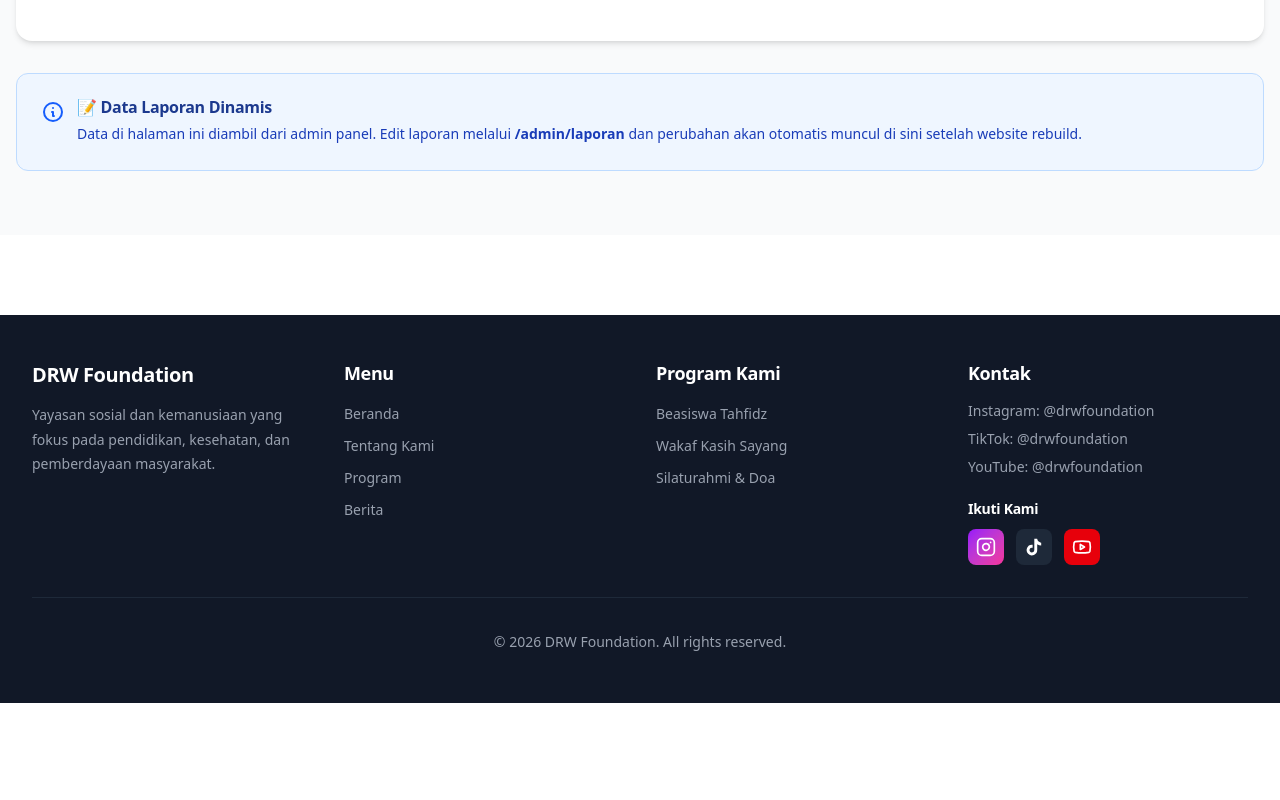
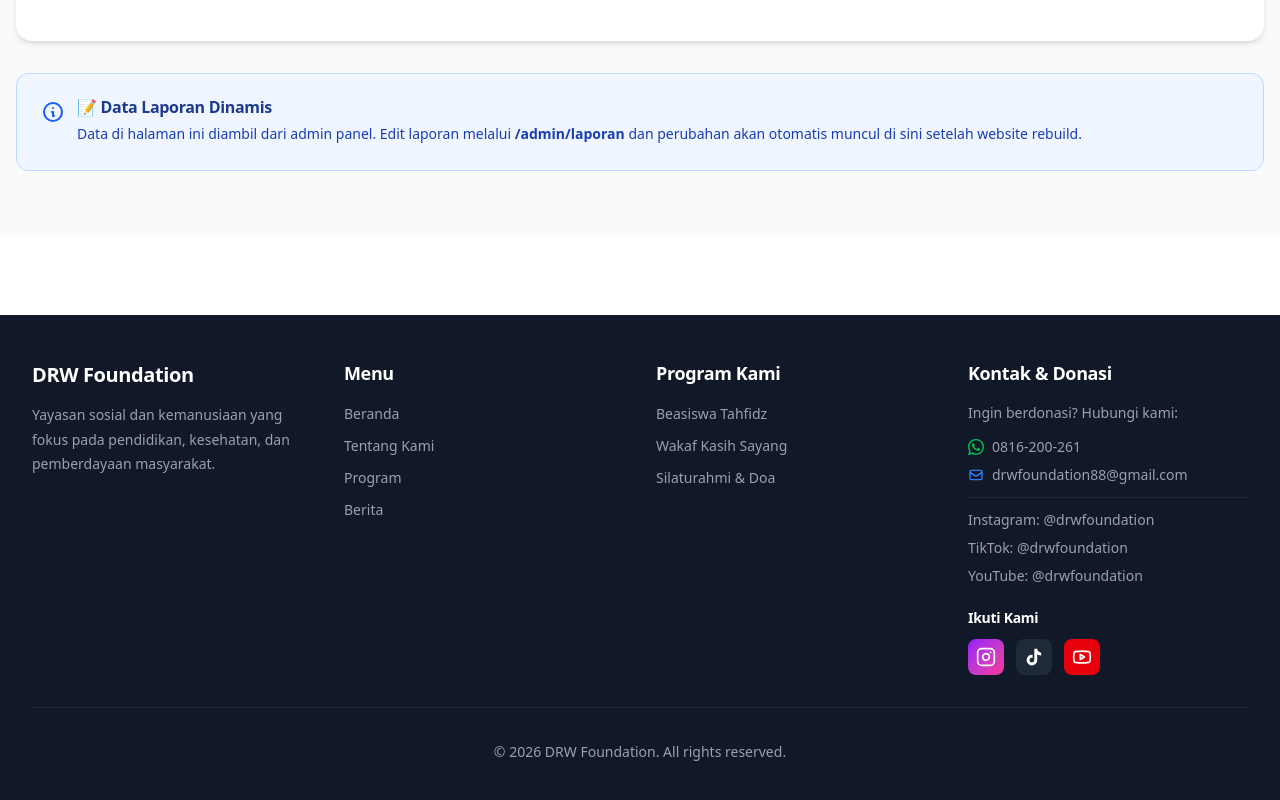
Before and after one commit to multimediadrw/drwfoundation, a Next.js app: page /laporan in a window 1280 px wide. Shown: the part 3061-3861 px from the top of the page. Before the commit the page ends 3764 px from the top, so only its background shows below. Built offline with nearby package versions, Linux system fonts and the light colour scheme; no server answers.

Commit message:
feat: Update contact info with WhatsApp 0816-200-261 and email drwfoundation88@gmail.com
- Update FloatingCTA with new WhatsApp number and email
- Update Footer with donation call-to-action
- Add prominent contact info for donations

```diff
--- a/components/FloatingCTA.tsx
+++ b/components/FloatingCTA.tsx
@@ -31,12 +31,12 @@ export default function FloatingCTA() {
         {isExpanded && (
           <div className="flex flex-col gap-2 animate-slide-up">
             <Link
-              href="https://wa.me/6281234567890"
+              href="https://wa.me/6281620026"
               target="_blank"
               rel="noopener noreferrer"
               className="group flex items-center gap-3 bg-green-500 hover:bg-green-600 text-white px-5 py-3 rounded-full shadow-lg hover:shadow-xl transition-all duration-300 transform hover:scale-105"
             >
-              <span className="font-semibold text-sm">WhatsApp</span>
+              <span className="font-semibold text-sm">Donasi via WhatsApp</span>
               <div className="w-10 h-10 bg-white rounded-full flex items-center justify-center">
                 <svg className="w-6 h-6 text-green-500" fill="currentColor" viewBox="0 0 24 24">
                   <path d="M17.472 14.382c-.297-.149-1.758-.867-2.03-.967-.273-.099-.471-.148-.67.15-.197.297-.767.966-.94 1.164-.173.199-.347.223-.644.075-.297-.15-1.255-.463-2.39-1.475-.883-.788-1.48-1.761-1.653-2.059-.173-.297-.018-.458.13-.606.134-.133.298-.347.446-.52.149-.174.198-.298.298-.497.099-.198.05-.371-.025-.52-.075-.149-.669-1.612-.916-2.207-.242-.579-.487-.5-.669-.51-.173-.008-.371-.01-.57-.01-.198 0-.52.074-.792.372-.272.297-1.04 1.016-1.04 2.479 0 1.462 1.065 2.875 1.213 3.074.149.198 2.096 3.2 5.077 4.487.709.306 1.262.489 1.694.625.712.227 1.36.195 1.871.118.571-.085 1.758-.719 2.006-1.413.248-.694.248-1.289.173-1.413-.074-.124-.272-.198-.57-.347m-5.421 7.403h-.004a9.87 9.87 0 01-5.031-1.378l-.361-.214-3.741.982.998-3.648-.235-.374a9.86 9.86 0 01-1.51-5.26c.001-5.45 4.436-9.884 9.888-9.884 2.64 0 5.122 1.03 6.988 2.898a9.825 9.825 0 012.893 6.994c-.003 5.45-4.437 9.884-9.885 9.884m8.413-18.297A11.815 11.815 0 0012.05 0C5.495 0 .16 5.335.157 11.892c0 2.096.547 4.142 1.588 5.945L.057 24l6.305-1.654a11.882 11.882 0 005.683 1.448h.005c6.554 0 11.89-5.335 11.893-11.893a11.821 11.821 0 00-3.48-8.413z"/>
@@ -45,7 +45,7 @@ export default function FloatingCTA() {
             </Link>
 
             <Link
-              href="mailto:info@drwfoundation.com"
+              href="mailto:drwfoundation88@gmail.com"
               className="group flex items-center gap-3 bg-blue-500 hover:bg-blue-600 text-white px-5 py-3 rounded-full shadow-lg hover:shadow-xl transition-all duration-300 transform hover:scale-105"
             >
               <span className="font-semibold text-sm">Email</span>
@@ -57,7 +57,7 @@ export default function FloatingCTA() {
             </Link>
 
             <Link
-              href="tel:+6281234567890"
+              href="tel:+6281620026"
               className="group flex items-center gap-3 bg-purple-500 hover:bg-purple-600 text-white px-5 py-3 rounded-full shadow-lg hover:shadow-xl transition-all duration-300 transform hover:scale-105"
             >
               <span className="font-semibold text-sm">Telepon</span>
--- a/components/Footer.tsx
+++ b/components/Footer.tsx
@@ -65,9 +65,26 @@ export default function Footer() {
 
           {/* Contact */}
           <div>
-            <h3 className="text-lg font-semibold mb-4">Kontak</h3>
+            <h3 className="text-lg font-semibold mb-4">Kontak & Donasi</h3>
+            <p className="text-gray-400 text-sm mb-3 font-medium">Ingin berdonasi? Hubungi kami:</p>
             <ul className="space-y-2 text-gray-400 text-sm">
-              <li>Instagram: @drwfoundation</li>
+              <li className="flex items-center gap-2">
+                <svg className="w-4 h-4 text-green-500 flex-shrink-0" fill="currentColor" viewBox="0 0 24 24">
+                  <path d="M17.472 14.382c-.297-.149-1.758-.867-2.03-.967-.273-.099-.471-.148-.67.15-.197.297-.767.966-.94 1.164-.173.199-.347.223-.644.075-.297-.15-1.255-.463-2.39-1.475-.883-.788-1.48-1.761-1.653-2.059-.173-.297-.018-.458.13-.606.134-.133.298-.347.446-.52.149-.174.198-.298.298-.497.099-.198.05-.371-.025-.52-.075-.149-.669-1.612-.916-2.207-.242-.579-.487-.5-.669-.51-.173-.008-.371-.01-.57-.01-.198 0-.52.074-.792.372-.272.297-1.04 1.016-1.04 2.479 0 1.462 1.065 2.875 1.213 3.074.149.198 2.096 3.2 5.077 4.487.709.306 1.262.489 1.694.625.712.227 1.36.195 1.871.118.571-.085 1.758-.719 2.006-1.413.248-.694.248-1.289.173-1.413-.074-.124-.272-.198-.57-.347m-5.421 7.403h-.004a9.87 9.87 0 01-5.031-1.378l-.361-.214-3.741.982.998-3.648-.235-.374a9.86 9.86 0 01-1.51-5.26c.001-5.45 4.436-9.884 9.888-9.884 2.64 0 5.122 1.03 6.988 2.898a9.825 9.825 0 012.893 6.994c-.003 5.45-4.437 9.884-9.885 9.884m8.413-18.297A11.815 11.815 0 0012.05 0C5.495 0 .16 5.335.157 11.892c0 2.096.547 4.142 1.588 5.945L.057 24l6.305-1.654a11.882 11.882 0 005.683 1.448h.005c6.554 0 11.89-5.335 11.893-11.893a11.821 11.821 0 00-3.48-8.413z"/>
+                </svg>
+                <a href="https://wa.me/6281620026" target="_blank" rel="noopener noreferrer" className="hover:text-white transition-colors">
+                  0816-200-261
+                </a>
+              </li>
+              <li className="flex items-center gap-2">
+                <svg className="w-4 h-4 text-blue-500 flex-shrink-0" fill="none" stroke="currentColor" viewBox="0 0 24 24">
+                  <path strokeLinecap="round" strokeLinejoin="round" strokeWidth={2} d="M3 8l7.89 5.26a2 2 0 002.22 0L21 8M5 19h14a2 2 0 002-2V7a2 2 0 00-2-2H5a2 2 0 00-2 2v10a2 2 0 002 2z" />
+                </svg>
+                <a href="mailto:drwfoundation88@gmail.com" className="hover:text-white transition-colors">
+                  drwfoundation88@gmail.com
+                </a>
+              </li>
+              <li className="mt-3 pt-3 border-t border-gray-800">Instagram: @drwfoundation</li>
               <li>TikTok: @drwfoundation</li>
               <li>YouTube: @drwfoundation</li>
             </ul>
```
Also changed, not shown: 1 other file (tests, documents, lock files or other folders).
